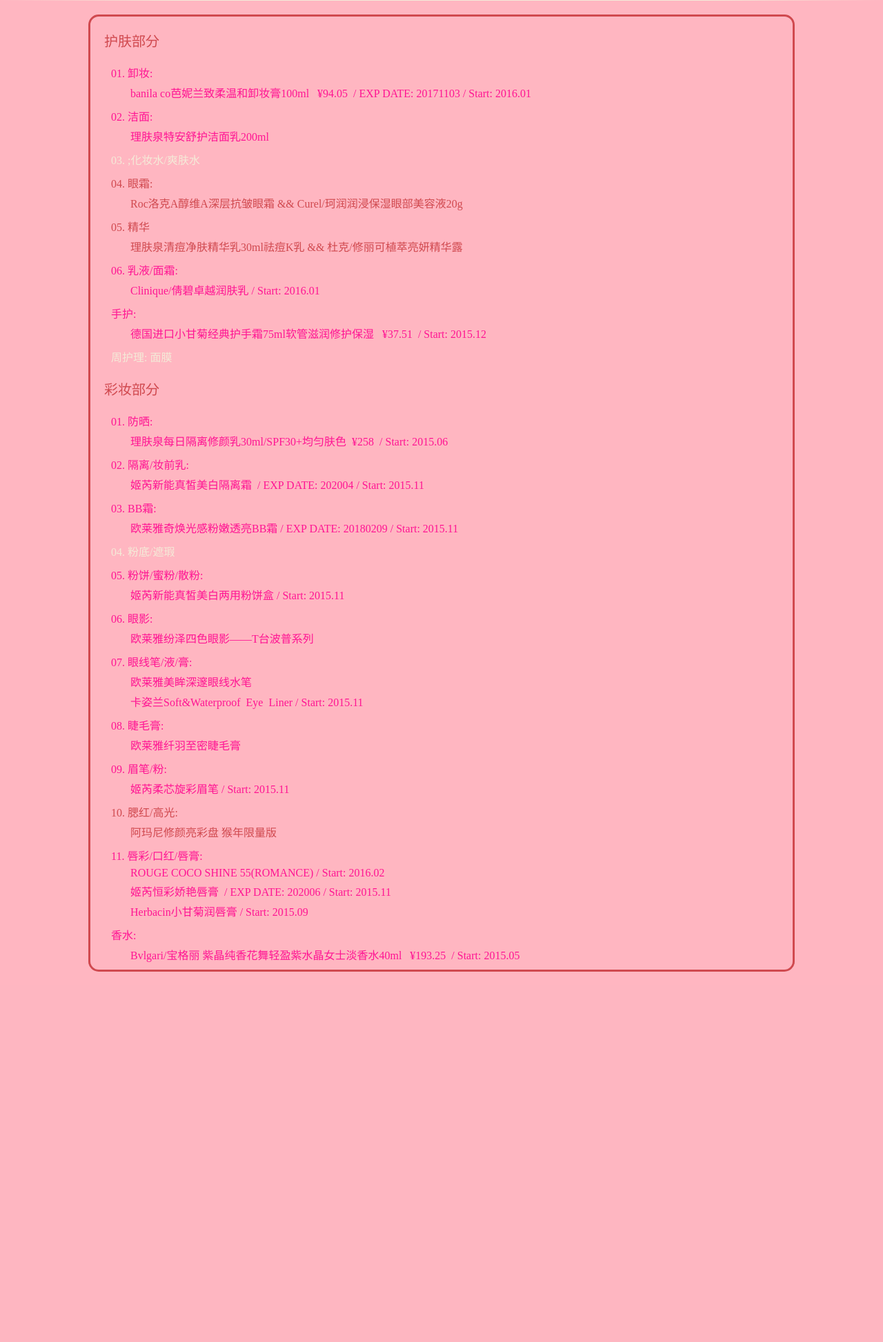
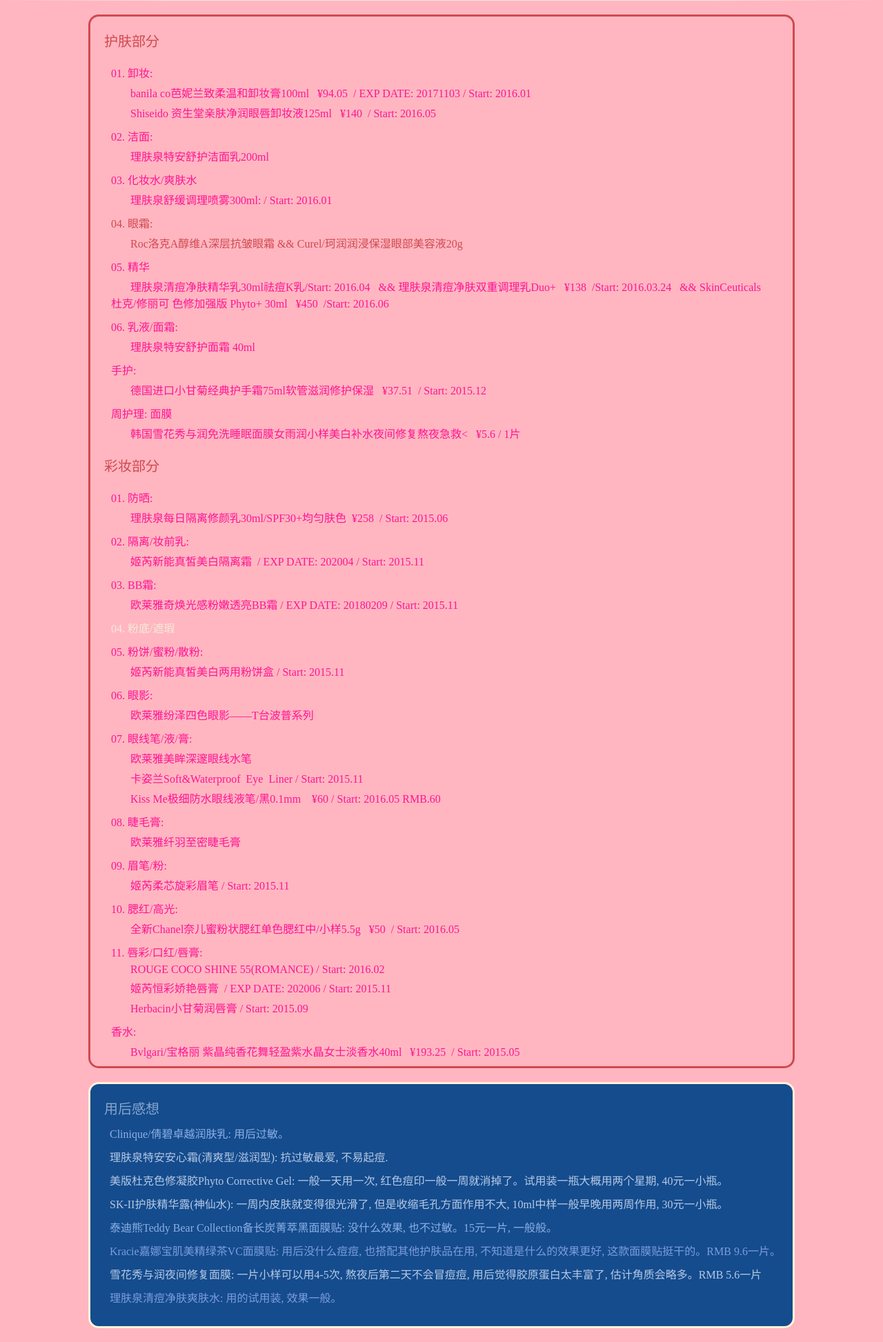
Before and after one commit to ycymio/ycymio.github.io, a PHP site: page /others/life/makeup.html in a window 1280 px wide. Shown: the part 381-2327 px from the top of the page at 69% size. Before the commit the page ends 1790 px from the top, so only its background shows below. Run offline with PHP 8.4, Linux system fonts and the light colour scheme.

Commit message:
update booklists.

```diff
--- a/others/life/css/makeup.css
+++ b/others/life/css/makeup.css
@@ -14,11 +14,26 @@
     margin: 20px 10%;
 }
 
+#comment{
+    border: 3px solid #fff2da;
+    border-radius: 15px;
+    margin: 20px 10%;
+    padding-bottom: 20px;
+    background-color: #144c8d;
+}
+
 .step{
     /*position: absolute;*/
     /*float: none;*/
     /*width: 100%;*/
 }
+
+.comment-topic{
+    font-size: 20px;
+    margin: 20px 20px 0 20px;
+    color: #88a5cd;
+}
+
 .topic{
     font-size: 20px;
     margin: 20px 20px;
@@ -45,6 +60,21 @@
     color: #d0494f;
 }
 
+.comment-good {
+    margin: 10px auto;
+    color: #b7c9e6;
+}
+
+.comment-common{
+    margin: 10px auto;
+    color: #7d9cde;
+}
+
+.comment-bad{
+    margin: 10px auto;
+    color: #8eafe5;
+}
+
 .picture{
     text-align: center;
     /*background: -webkit-linear-gradient(left, lightpink, oldlace 15%, oldlace 85%,lightpink 100%);*/
--- a/others/life/makeup.html
+++ b/others/life/makeup.html
@@ -17,34 +17,38 @@
                 <div class="having">
                     01. 卸妆:
                     <p>banila&nbsp;co芭妮兰致柔温和卸妆膏100ml&nbsp;&nbsp; ¥94.05&nbsp; / EXP DATE: 20171103 / Start: 2016.01</p>
+                    <p>Shiseido 资生堂亲肤净润眼唇卸妆液125ml&nbsp;&nbsp; ¥140&nbsp; / Start: 2016.05</p>
                 </div>
                 <div class="having">
                     02. 洁面:
                     <p>理肤泉特安舒护洁面乳200ml</p>
                 </div>
-                <div class="tohave">
-                    03. ;化妆水/爽肤水
-                    <p></p>
+                <div class="having">
+                    03. 化妆水/爽肤水
+                    <p>理肤泉舒缓调理喷雾300ml: / Start: 2016.01</p>
                 </div>
                 <div class="consider">
                     04. 眼霜:
+                    <p> </p>
                     <p>Roc洛克A醇维A深层抗皱眼霜&nbsp;&&&nbsp;Curel/珂润润浸保湿眼部美容液20g</p>
                 </div>
-                <div class="consider">
+                <div class="having">
                     05. 精华
-                    <p>理肤泉清痘净肤精华乳30ml祛痘K乳&nbsp;&&&nbsp;杜克/修丽可植萃亮妍精华露</p>
+                    <p>理肤泉清痘净肤精华乳30ml祛痘K乳/Start: 2016.04 &nbsp;
+                        &&&nbsp;理肤泉清痘净肤双重调理乳Duo+&nbsp;&nbsp; ¥138&nbsp; /Start: 2016.03.24 &nbsp;
+                        &&&nbsp;SkinCeuticals 杜克/修丽可 色修加强版 Phyto+ 30ml&nbsp;&nbsp; ¥450&nbsp; /Start: 2016.06</p>
                 </div>
                 <div class="having">
                     06. 乳液/面霜:
-                    <p>Clinique/倩碧卓越润肤乳 / Start: 2016.01</p>
+                    <p> 理肤泉特安舒护面霜 40ml </p>
                 </div>
                 <div class="having">
                     手护:
                     <p>德国进口小甘菊经典护手霜75ml软管滋润修护保湿&nbsp;&nbsp; ¥37.51&nbsp; / Start: 2015.12</p>
                 </div>
-                <div class="tohave">
+                <div class="having">
                     周护理: 面膜
-                    <p></p>
+                    <p>韩国雪花秀与润免洗睡眠面膜女雨润小样美白补水夜间修复熬夜急救<&nbsp;&nbsp; ¥5.6 / 1片&nbsp; </p>
                 </div>
             </div>
         </div>
@@ -79,6 +83,7 @@
                     07. 眼线笔/液/膏:
                     <p>欧莱雅美眸深邃眼线水笔</p>
                     <p>卡姿兰Soft&Waterproof&nbsp; Eye&nbsp; Liner / Start: 2015.11</p>
+                    <p>Kiss Me极细防水眼线液笔/黑0.1mm &nbsp;&nbsp; ¥60&nbsp;/ Start: 2016.05 RMB.60</p>
                 </div>
                 <div class="having">
                     08. 睫毛膏:
@@ -88,9 +93,9 @@
                     09. 眉笔/粉:
                     <p>姬芮柔芯旋彩眉笔 / Start: 2015.11</p>
                 </div>
-                <div class="consider">
+                <div class="having">
                     10. 腮红/高光:
-                    <p>阿玛尼修颜亮彩盘 猴年限量版</p>
+                    <p>全新Chanel奈儿蜜粉状腮红单色腮红中/小样5.5g&nbsp;&nbsp; ¥50&nbsp; / Start: 2016.05</p>
                 </div>
                 <div class="having">
                     11. 唇彩/口红/唇膏:
@@ -105,5 +110,17 @@
             </div>
         </div>
     </div>
+
+    <div id="comment">
+        <div class="comment-topic">用后感想</div>
+        <div class="comment-bad"> <p> Clinique/倩碧卓越润肤乳: 用后过敏。</p> </div>
+        <div class="comment-good"> <p> 理肤泉特安安心霜(清爽型/滋润型): 抗过敏最爱, 不易起痘.</p> </div>
+        <div class="comment-good"> <p> 美版杜克色修凝胶Phyto Corrective Gel: 一般一天用一次, 红色痘印一般一周就消掉了。试用装一瓶大概用两个星期, 40元一小瓶。</p> </div>
+        <div class="comment-good"> <p> SK-II护肤精华露(神仙水): 一周内皮肤就变得很光滑了, 但是收缩毛孔方面作用不大, 10ml中样一般早晚用两周作用, 30元一小瓶。 </p></div>
+        <div class="comment-bad"> <p> 泰迪熊Teddy Bear Collection备长炭菁萃黑面膜贴: 没什么效果, 也不过敏。15元一片, 一般般。</p></div>
+        <div class="comment-common"> <p> Kracie嘉娜宝肌美精绿茶VC面膜贴: 用后没什么痘痘, 也搭配其他护肤品在用, 不知道是什么的效果更好, 这款面膜贴挺干的。RMB 9.6一片。</p></div>
+        <div class="comment-good"> <p>雪花秀与润夜间修复面膜: 一片小样可以用4-5次, 熬夜后第二天不会冒痘痘, 用后觉得胶原蛋白太丰富了, 估计角质会略多。RMB 5.6一片 </p> </div>
+        <div class="comment-common"> <p>理肤泉清痘净肤爽肤水: 用的试用装, 效果一般。</p></div>
+    </div>
 </body>
 </html>
--- a/others/meditate/meditate.html
+++ b/others/meditate/meditate.html
@@ -7,6 +7,10 @@
 </head>
 <body>
     <div id="container">
+        <div class="part">
+            <p>"取舍"不取决于你看重什么、不看重什么，因为它本就是强者之道，或是文成，或是武就，否则你就是蝼蚁，一生只能身不由己、随波逐流，还谈什么取舍，岂不是贻笑大方？</p>
+            <div class="signature">——priest《有匪》</div>
+        </div>
         <div class="part">
             <p> 给人以最大享受的, 不是知识, 而是钻研; 不是拥有, 而是跋涉。</p>
             <div class="signature">——Carl Friedrich Gauss</div>
```
Also changed, not shown: book/romantic.html (+14 -0 lines), material/HTML5.html (+26 -0 lines), material/carousel.html (added, +38 -0 lines), others/warmth/warmth.html (added, +10 -0 lines), material/css/carousel.css (added).
